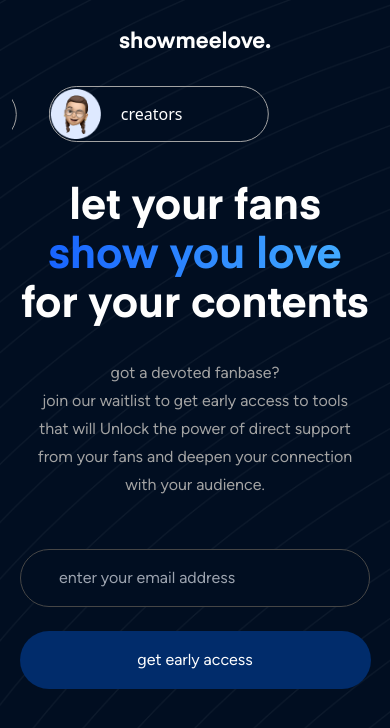
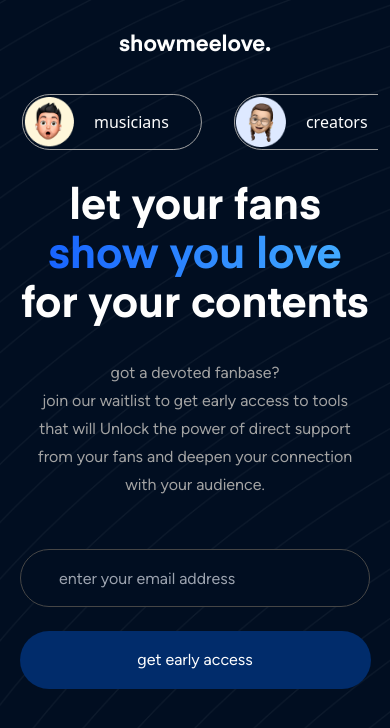
Before and after one commit to showmeelove/sml-waitlist, a React (Vite) app: page / in a window 390 px wide. Shown: the top 728 px of the page. Built offline with nearby package versions, Linux system fonts and the light colour scheme.

Commit message:
fix: why is this add?

```diff
--- a/src/App.jsx
+++ b/src/App.jsx
@@ -11,12 +11,12 @@ const App = () => {
     <div className="mx-auto">
       <div className="hero-pattern"></div>
       <div className="mx-auto">
-        <h1 className="text-[#FEFEFE] pt-[30px] text-[22px] leading-[25.78px] md:pt-[43px] md:text-[32px] md:leading-[37.5px] lowercase font-medium text-center font-Eina01Bold">
+        <h1 className="text-[#FEFEFE] pt-[33px] text-[22px] leading-[25.78px] md:pt-[43px] md:text-[32px] md:leading-[37.5px] lowercase font-medium text-center font-Eina01Bold">
           showmeelove.
         </h1>
         {/* <Memoji /> */}
         <Memojis />
-        <div className="mx-auto max-w-[356px] mt-[40px] md:mt-[30px] md:max-w-[901px] ">
+        <div className="mx-auto max-w-[356px] mt-[33px] md:mt-[30px] md:max-w-[901px] ">
           <h1 className="text-[#fefefe] text-[43px] leading-[49px] md:text-[64px] md:leading-[70px] font-Eina01Bold lowercase text-center">
             let your fans{" "}
             <span className="bg-clip-text text-transparent text-[43px] leading-[49px] md:text-[64px] md:leading-[70px] font-Eina01Bold lowercase bg-gradient-to-r from-[#1864FF] to-[#42AAFF]">
--- a/src/assets/css/index.css
+++ b/src/assets/css/index.css
@@ -63,5 +63,5 @@ body {
 
 .animate-alternate {
   animation: move infinite alternate;
-  animation-duration: 7s;
+  animation-duration: 10s;
 }
--- a/src/components/alpha/memojis.jsx
+++ b/src/components/alpha/memojis.jsx
@@ -15,7 +15,7 @@ const memoji = () => {
     return (
       <button
         type={type}
-        className="w-[220px] py-[0.125rem] px-[1px] bg-transparent border-[1px] border-[#A3A3A3] text-white text-center rounded-[50px] flex items-center  gap-x-5"
+        className="w-[180px] py-[0.12rem] px-[1px] bg-transparent border-[1px] border-[#A3A3A3] text-[16px] text-[#fefefe] text-center rounded-[50px] flex items-center md:gap-x-[30px] gap-x-[20px]"
       >
         {icon}
         {children}
@@ -26,7 +26,7 @@ const memoji = () => {
 
   return (
     <>
-      <div className="mt-[30px] mx-3 px-5 flex gap-x-[2rem] z-40 md:mt-[37px] hero-animation overflow-hidden">
+      <div className="mt-[35px] mx-3 px-4 flex gap-x-[2rem] z-40 md:mt-[37px] hero-animation overflow-hidden">
         <div className="animate-alternate">
           <ButtonWithImg text="developers">
             <div className="w-[50px]">
@@ -77,7 +77,7 @@ const memoji = () => {
           </ButtonWithImg>
         </div>
       </div>
-{/*
+      {/*
       <div className="animate-alternate">
         <img src={slidelg} alt="scrolling animation" />
       </div> */}
```
